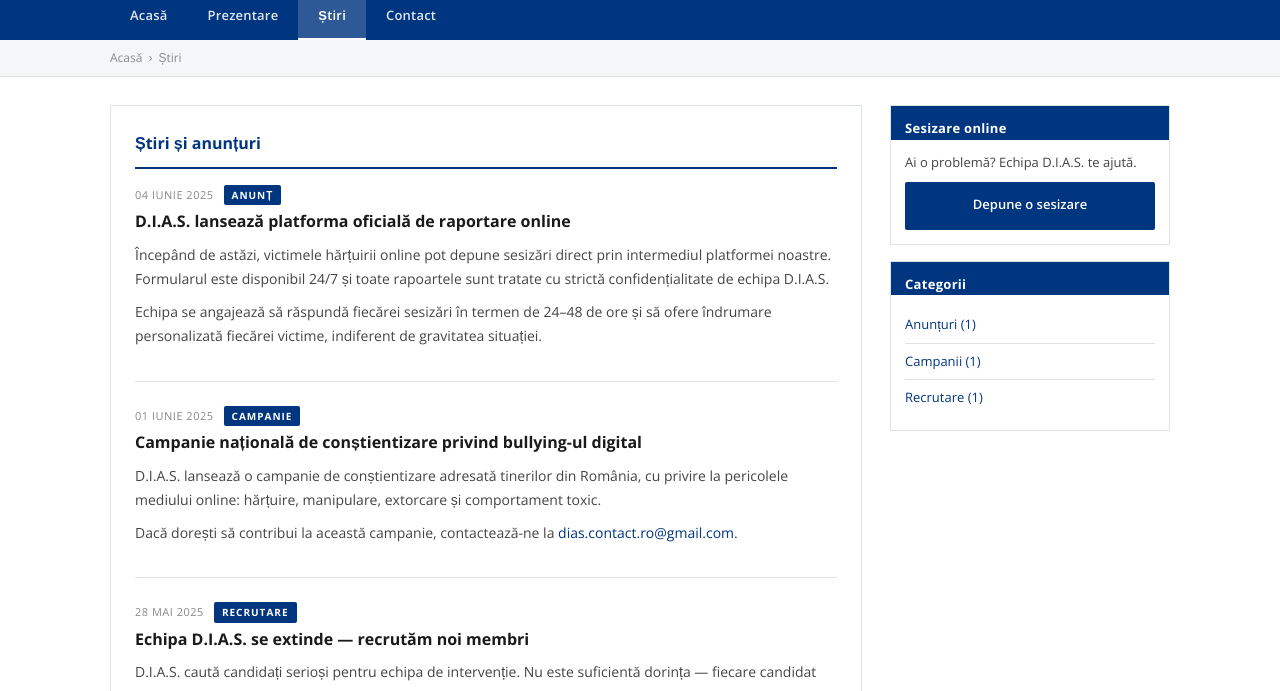
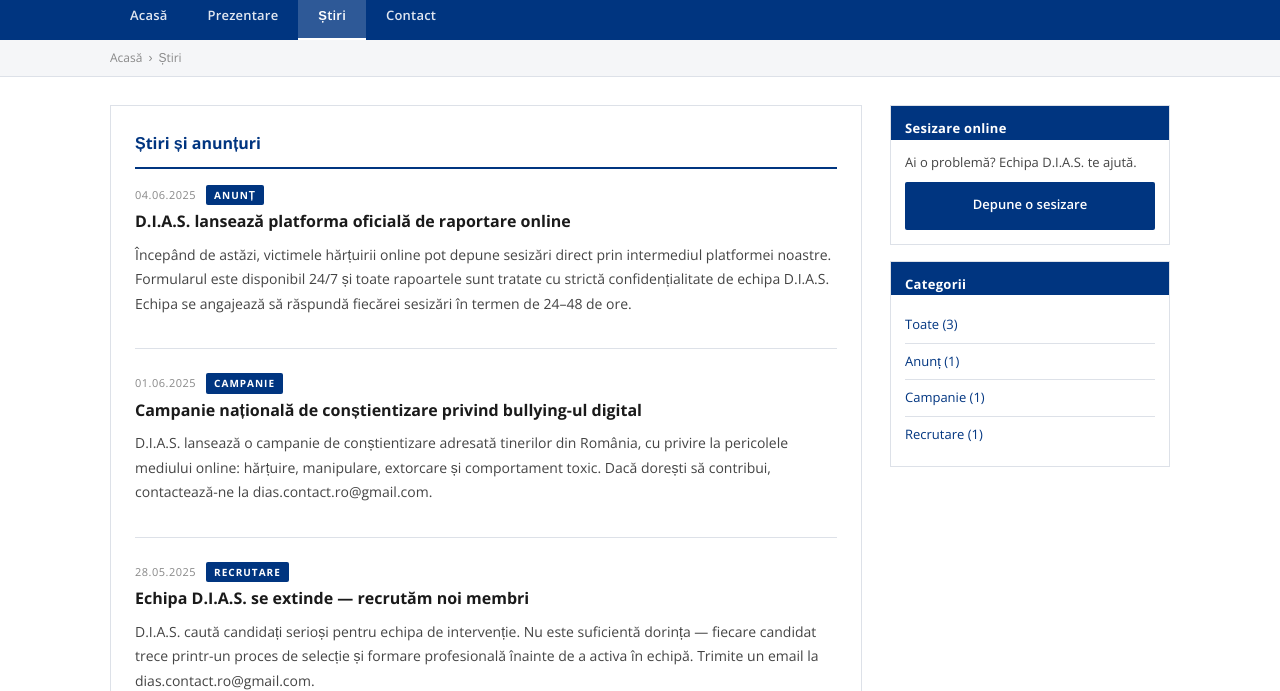
Before and after one commit to diasromania/dias_site, a plain HTML site: page stiri.html in a window 1280 px wide. Shown: the part 109-800 px from the top of the page. Drawn offline with nearby package versions, Linux system fonts and the light colour scheme.

Commit message:
Add files via upload

```diff
--- a/stiri.html
+++ b/stiri.html
@@ -37,36 +37,9 @@
     <main class="main-content">
         <section class="content-block">
             <h2 class="block-title">Știri și anunțuri</h2>
-
-            <article class="article">
-                <div class="article-meta">
-                    <span class="article-date">04 Iunie 2025</span>
-                    <span class="article-cat">Anunț</span>
-                </div>
-                <h3 class="article-title">D.I.A.S. lansează platforma oficială de raportare online</h3>
-                <p>Începând de astăzi, victimele hărțuirii online pot depune sesizări direct prin intermediul platformei noastre. Formularul este disponibil 24/7 și toate rapoartele sunt tratate cu strictă confidențialitate de echipa D.I.A.S.</p>
-                <p>Echipa se angajează să răspundă fiecărei sesizări în termen de 24–48 de ore și să ofere îndrumare personalizată fiecărei victime, indiferent de gravitatea situației.</p>
-            </article>
-
-            <article class="article">
-                <div class="article-meta">
-                    <span class="article-date">01 Iunie 2025</span>
-                    <span class="article-cat">Campanie</span>
-                </div>
-                <h3 class="article-title">Campanie națională de conștientizare privind bullying-ul digital</h3>
-                <p>D.I.A.S. lansează o campanie de conștientizare adresată tinerilor din România, cu privire la pericolele mediului online: hărțuire, manipulare, extorcare și comportament toxic.</p>
-                <p>Dacă dorești să contribui la această campanie, contactează-ne la <a href="mailto:dias.contact.ro@gmail.com">dias.contact.ro@gmail.com</a>.</p>
-            </article>
-
-            <article class="article">
-                <div class="article-meta">
-                    <span class="article-date">28 Mai 2025</span>
-                    <span class="article-cat">Recrutare</span>
-                </div>
-                <h3 class="article-title">Echipa D.I.A.S. se extinde — recrutăm noi membri</h3>
-                <p>D.I.A.S. caută candidați serioși pentru echipa de intervenție. Nu este suficientă dorința — fiecare candidat trece printr-un proces de selecție și formare profesională înainte de a activa în echipă.</p>
-                <p>Trimite un email la <a href="mailto:dias.contact.ro@gmail.com">dias.contact.ro@gmail.com</a> cu câteva cuvinte despre tine și motivația ta.</p>
-            </article>
+            <div id="stiri-container">
+                <div class="loading">Se încarcă știrile...</div>
+            </div>
         </section>
     </main>
     <aside class="sidebar">
@@ -75,12 +48,10 @@
             <p>Ai o problemă? Echipa D.I.A.S. te ajută.</p>
             <a href="contact.html" class="side-btn">Depune o sesizare</a>
         </div>
-        <div class="side-widget">
+        <div class="side-widget" id="categorii-widget">
             <div class="side-widget-title">Categorii</div>
-            <ul class="side-links">
-                <li><a href="#">Anunțuri (1)</a></li>
-                <li><a href="#">Campanii (1)</a></li>
-                <li><a href="#">Recrutare (1)</a></li>
+            <ul class="side-links" id="categorii-list">
+                <li><a href="#" onclick="filtreaza('toate');return false;">Toate știrile</a></li>
             </ul>
         </div>
     </aside>
@@ -97,5 +68,52 @@
     </div>
     <div class="footer-bottom"><div class="wrap footer-bottom-inner"><span>© 2025 D.I.A.S. — Toate drepturile rezervate</span><span>dias.contact.ro@gmail.com</span></div></div>
 </footer>
+
+<script>
+const GITHUB_TOKEN = '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';
+const GITHUB_REPO  = 'diasromania/dias_site';
+const JSON_FILE    = 'stiri.json';
+
+let toateStirile = [];
+
+async function incarcaStiri() {
+    try {
+        const r = await fetch(`https://raw.githubusercontent.com/${GITHUB_REPO}/main/${JSON_FILE}?t=${Date.now()}`);
+        toateStirile = await r.json();
+        afiseazaStiri(toateStirile);
+        construiesteCateg();
+    } catch(e) {
+        document.getElementById('stiri-container').innerHTML = '<p style="color:#888;">Nu s-au putut încărca știrile.</p>';
+    }
+}
+
+function afiseazaStiri(stiri) {
+    const el = document.getElementById('stiri-container');
+    if (!stiri.length) { el.innerHTML = '<p style="color:#888;">Nu există știri momentan.</p>'; return; }
+    el.innerHTML = stiri.map(s => `
+        <article class="article">
+            <div class="article-meta">
+                <span class="article-date">${s.data}</span>
+                <span class="article-cat">${s.categorie}</span>
+            </div>
+            <h3 class="article-title">${s.titlu}</h3>
+            <p>${s.continut}</p>
+        </article>
+    `).join('');
+}
+
+function construiesteCateg() {
+    const cats = [...new Set(toateStirile.map(s => s.categorie))];
+    const ul = document.getElementById('categorii-list');
+    ul.innerHTML = `<li><a href="#" onclick="filtreaza('toate');return false;">Toate (${toateStirile.length})</a></li>` +
+        cats.map(c => `<li><a href="#" onclick="filtreaza('${c}');return false;">${c} (${toateStirile.filter(s=>s.categorie===c).length})</a></li>`).join('');
+}
+
+function filtreaza(cat) {
+    afiseazaStiri(cat === 'toate' ? toateStirile : toateStirile.filter(s => s.categorie === cat));
+}
+
+incarcaStiri();
+</script>
 </body>
 </html>
--- /dev/null
+++ b/stiri.json
@@ -0,0 +1,23 @@
+[
+  {
+    "id": "1",
+    "data": "04.06.2025",
+    "categorie": "Anunț",
+    "titlu": "D.I.A.S. lansează platforma oficială de raportare online",
+    "continut": "Începând de astăzi, victimele hărțuirii online pot depune sesizări direct prin intermediul platformei noastre. Formularul este disponibil 24/7 și toate rapoartele sunt tratate cu strictă confidențialitate de echipa D.I.A.S. Echipa se angajează să răspundă fiecărei sesizări în termen de 24–48 de ore."
+  },
+  {
+    "id": "2",
+    "data": "01.06.2025",
+    "categorie": "Campanie",
+    "titlu": "Campanie națională de conștientizare privind bullying-ul digital",
+    "continut": "D.I.A.S. lansează o campanie de conștientizare adresată tinerilor din România, cu privire la pericolele mediului online: hărțuire, manipulare, extorcare și comportament toxic. Dacă dorești să contribui, contactează-ne la dias.contact.ro@gmail.com."
+  },
+  {
+    "id": "3",
+    "data": "28.05.2025",
+    "categorie": "Recrutare",
+    "titlu": "Echipa D.I.A.S. se extinde — recrutăm noi membri",
+    "continut": "D.I.A.S. caută candidați serioși pentru echipa de intervenție. Nu este suficientă dorința — fiecare candidat trece printr-un proces de selecție și formare profesională înainte de a activa în echipă. Trimite un email la dias.contact.ro@gmail.com."
+  }
+]
--- a/style.css
+++ b/style.css
@@ -195,7 +195,8 @@ strong { font-weight: 700; color: var(--text); }
 .footer-bottom { padding: 12px 0; }
 .footer-bottom-inner { display: flex; justify-content: space-between; font-size: 12px; color: #445566; }
 
-/* RESPONSIVE */
+.empty-msg { padding: 24px; text-align: center; color: #888; font-size: 14px; }
+.loading { padding: 16px 0; color: #888; font-size: 13px; }
 @media (max-width: 900px) {
     .main-layout { grid-template-columns: 1fr; }
     .sidebar { display: grid; grid-template-columns: 1fr 1fr; }
```
Also changed, not shown: index.html (+25 -25 lines).
